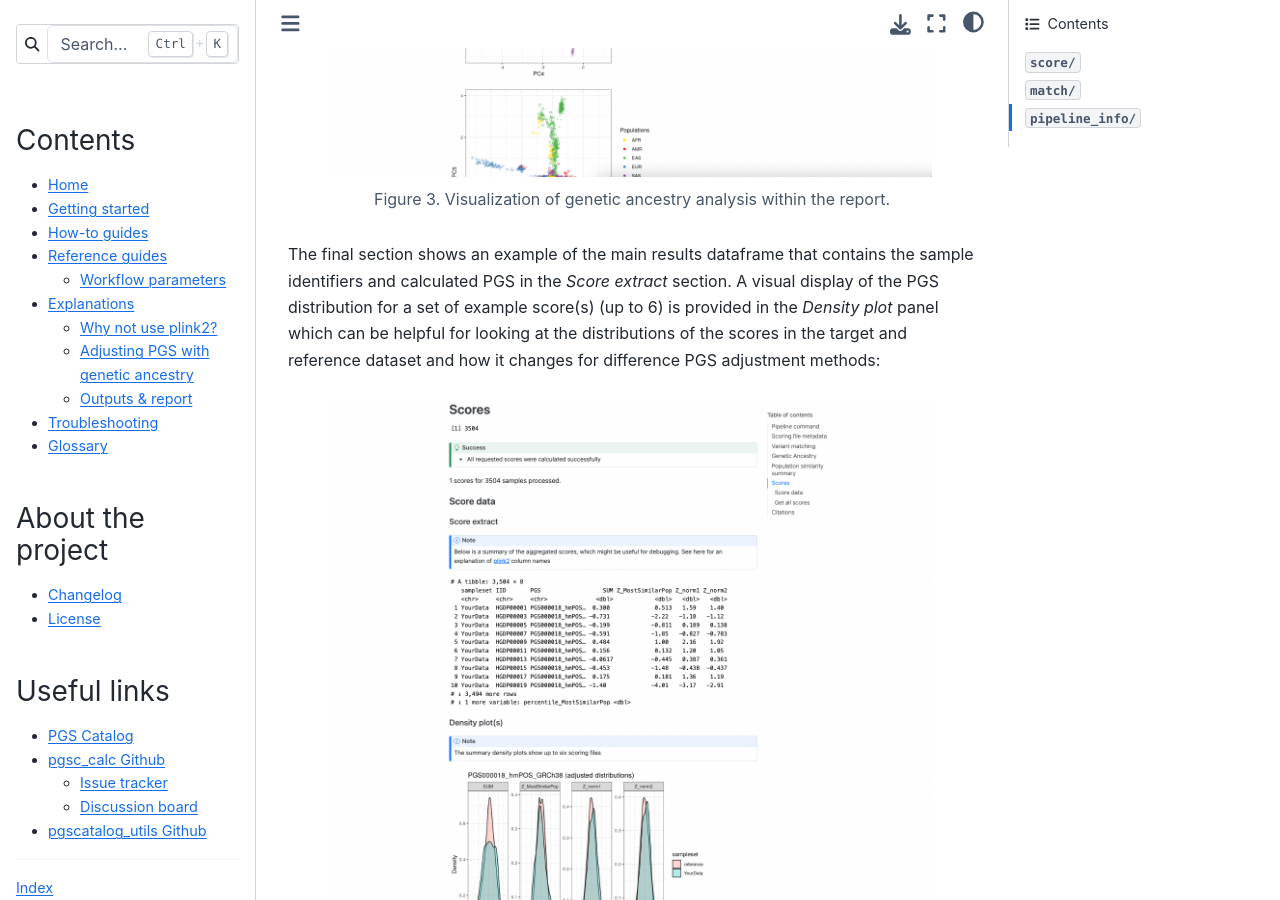
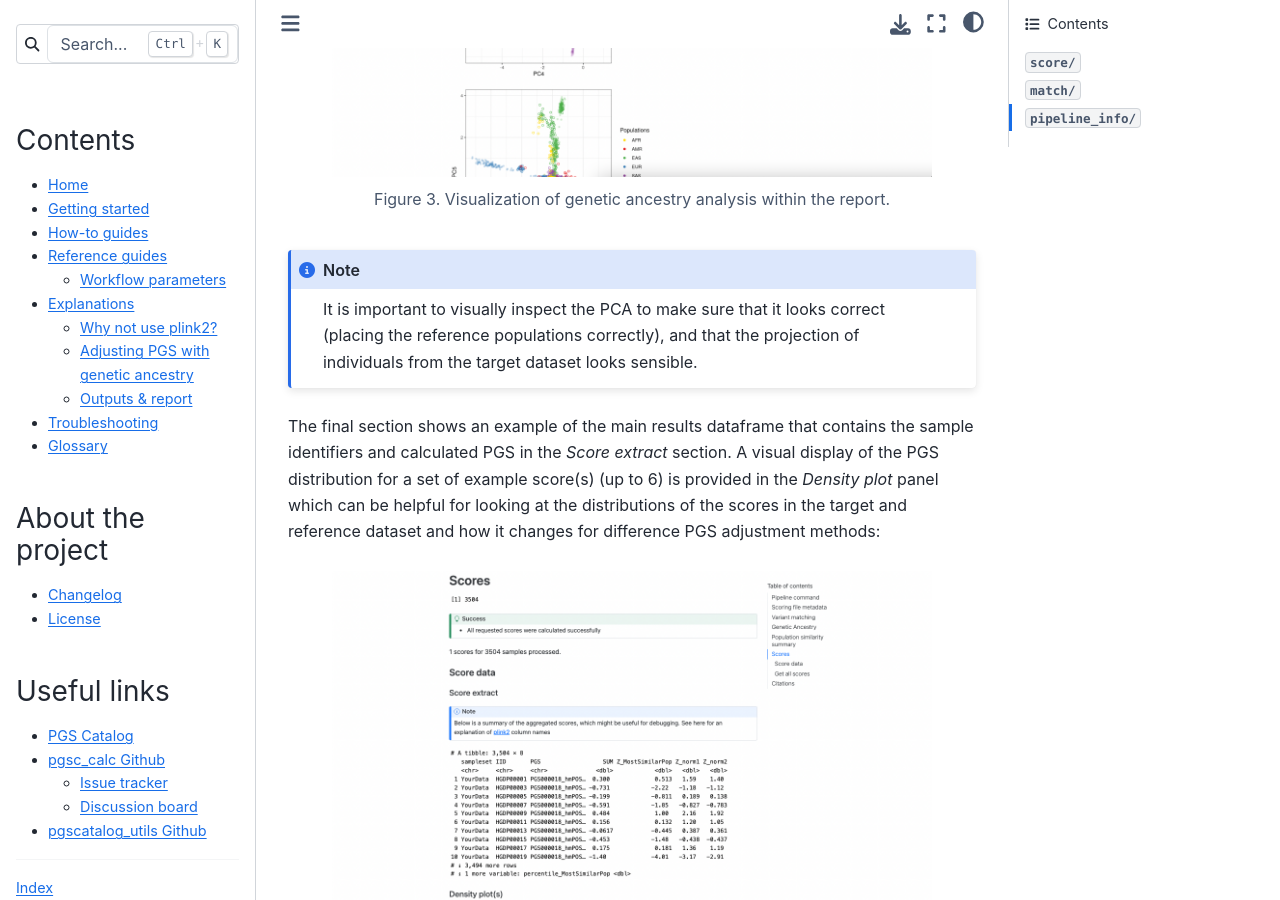
Before and after one commit to PGScatalog/pgsc_calc, a Sphinx documentation site: the page built from docs/explanation/output.rst, in a window 1280 px wide and 900 px high, scrolled down 3800 px. Built offline with Sphinx 7.4.7 and the Sphinx Book theme 1.1.4, drawn with Linux system fonts in a browser that asks for light colours.

Commit message:
Note to check PCA in outputs page

```diff
--- a/docs/explanation/output.rst
+++ b/docs/explanation/output.rst
@@ -88,6 +88,9 @@ similar to those populations is also provided.
     :alt: Example PGS Catalog Report: PCA plot of genetic ancestry data
 
     **Figure 3. Visualization of genetic ancestry analysis within the report.**
+
+.. note:: It is important to visually inspect the PCA to make sure that it looks correct (placing the reference
+    populations correctly), and that the projection of individuals from the target dataset looks sensible.
 
 
 The final section shows an example of the main results dataframe that contains the sample identifiers and
```
